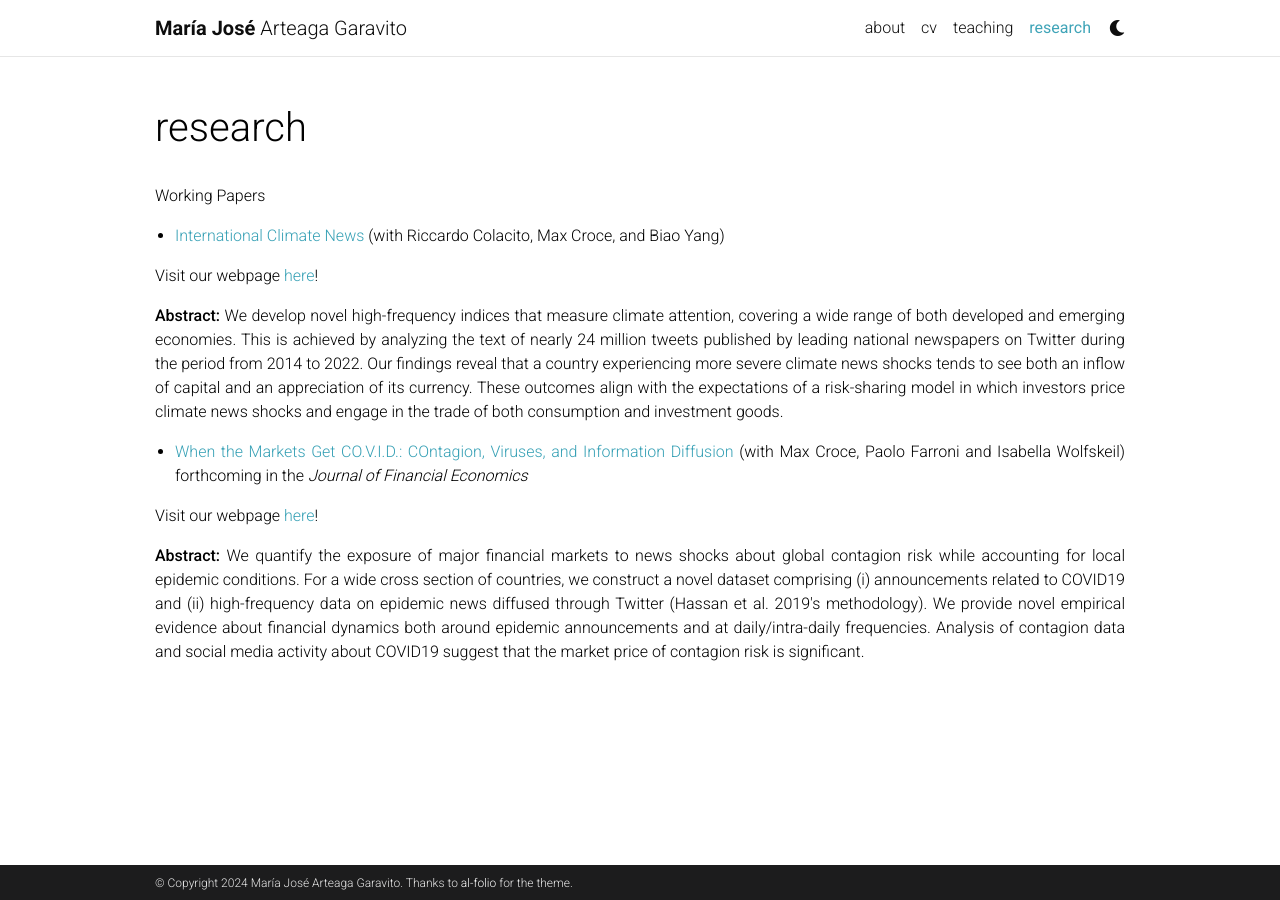
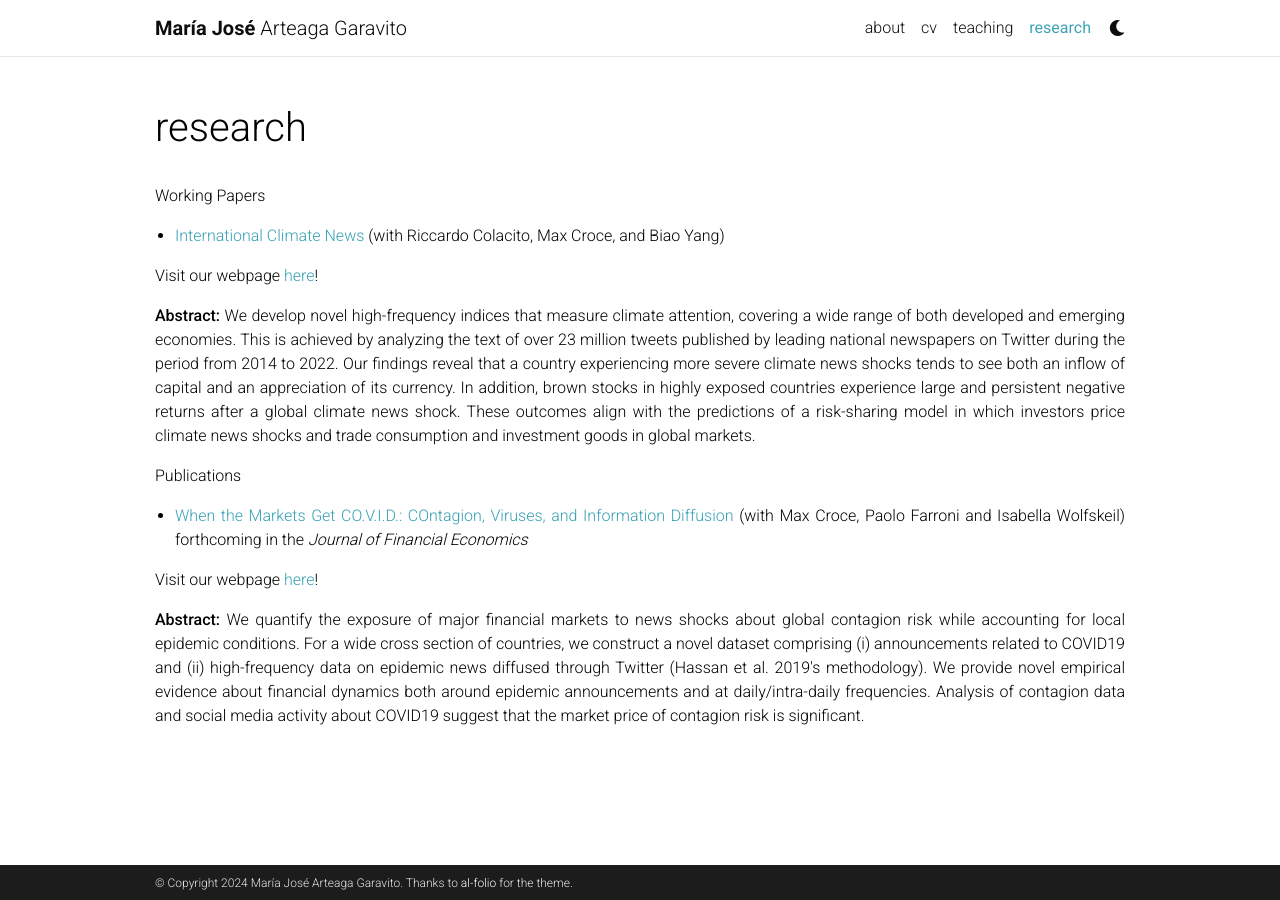
Before and after one commit to majoarteaga/majoarteaga.github.io, a Jekyll site: the page built from _pages/research.md, in a window 1280 px wide. Built offline with Jekyll 4.4.1, drawn with Linux system fonts in a browser that asks for light colours; comment, search, counter and statistics services are not loaded; a style sheet for code colours, icons or effects is not loaded.

Commit message:
Update research.md

```diff
--- a/_pages/research.md
+++ b/_pages/research.md
@@ -31,9 +31,11 @@ Working Papers
         <li><a href="https://papers.ssrn.com/sol3/papers.cfm?abstract_id=4713016">International Climate News</a> (with Riccardo Colacito, Max Croce, and Biao Yang)</li>
     </ul>
     <p>Visit our webpage <a href="https://sites.google.com/view/internationalclimatenews/home">here</a>!</p>
-    <p><strong>Abstract:</strong> We develop novel high-frequency indices that measure climate attention, covering a wide range of both developed and emerging economies. This is achieved by analyzing the text of nearly 24 million tweets published by leading national newspapers on Twitter during the period from 2014 to 2022. Our findings reveal that a country experiencing more severe climate news shocks tends to see both an inflow of capital and an appreciation of its currency. These outcomes align with the expectations of a risk-sharing model in which investors price climate news shocks and engage in the trade of both consumption and investment goods.</p>
+    <p><strong>Abstract:</strong> We develop novel high-frequency indices that measure climate attention, covering a wide range of both developed and emerging economies. This is achieved by analyzing the text of over 23 million tweets published by leading national newspapers on Twitter during the period from 2014 to 2022. Our findings reveal that a country experiencing more severe climate news shocks tends to see both an inflow of capital and an appreciation of its currency. In addition, brown stocks in highly exposed countries experience large and persistent negative returns after a global climate news shock. These outcomes align with the predictions of a risk-sharing model in which investors price climate news shocks and trade consumption and investment goods in global markets.</p>
 </div>
 
+
+Publications
 <div class="text-column">
     <ul>
         <li><a href="https://papers.ssrn.com/sol3/papers.cfm?abstract_id=3560347">When the Markets Get CO.V.I.D.: COntagion, Viruses, and Information Diffusion</a> (with Max Croce, Paolo Farroni and Isabella Wolfskeil) forthcoming in the <em>Journal of Financial Economics</em></li>
```
